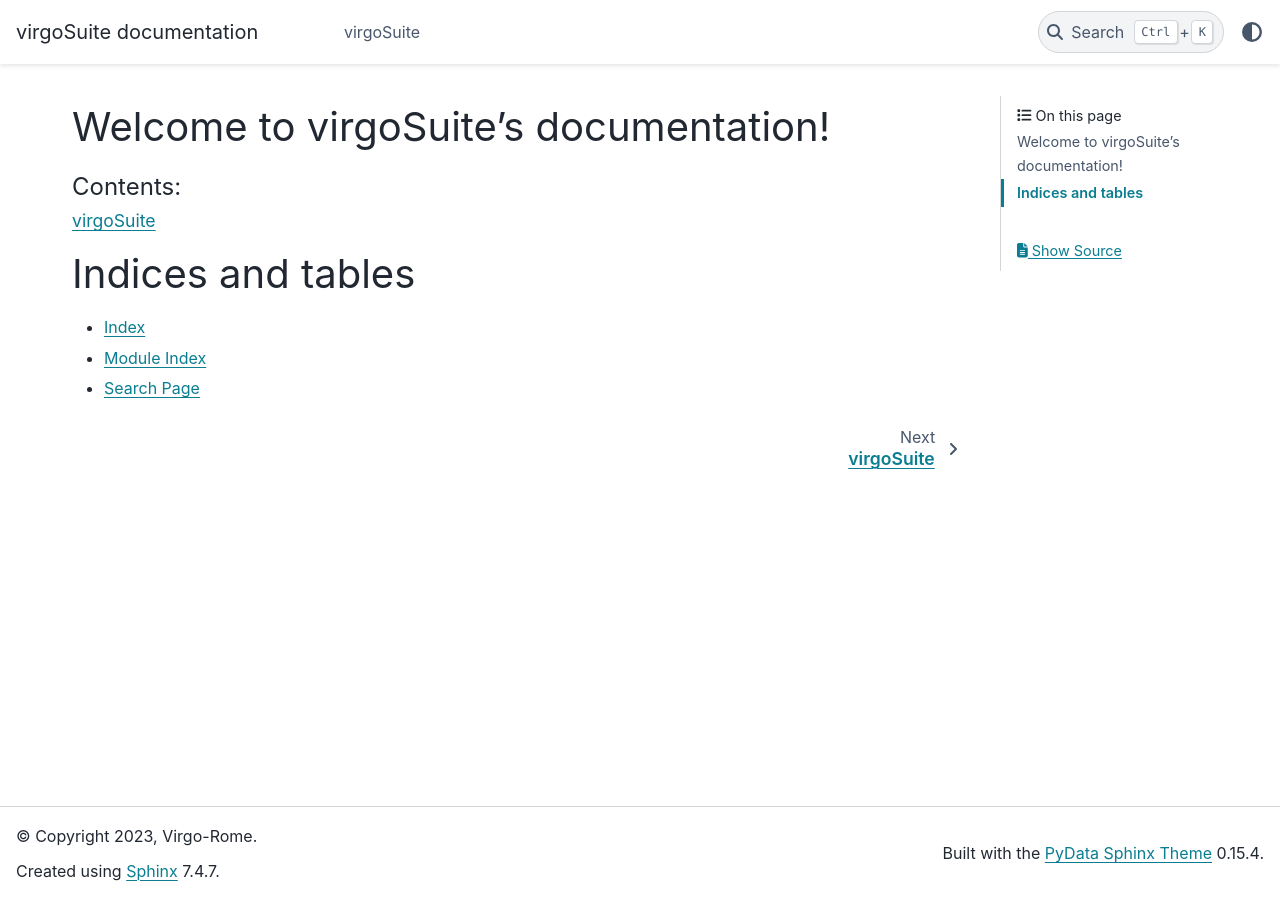
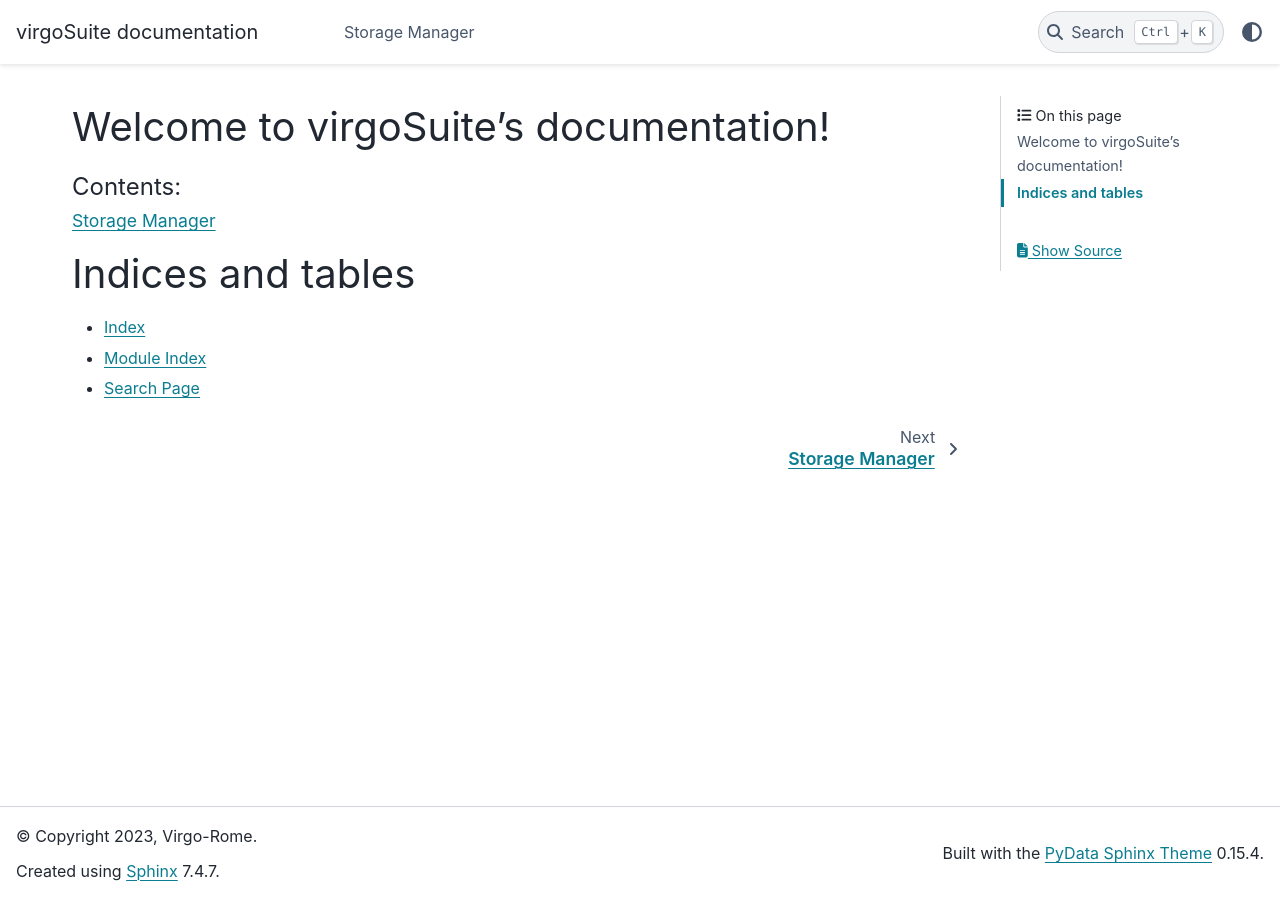
Before and after one commit to VirgoRomeSapienza-UnstableSoftware/Suite, a Sphinx documentation site: the page built from docs/source/index.rst, in a window 1280 px wide. Built offline with Sphinx 7.4.7 and the PyData theme 0.15.4, drawn with Linux system fonts in a browser that asks for light colours.

```diff
--- a/docs/source/virgoSuite/VirgoSuite.rst
+++ b/docs/source/virgoSuite/VirgoSuite.rst
@@ -1,11 +1,11 @@
 .. _virgoSuite:
 
-virgoSuite
-**********
+Storage Manager
+**********************
 
 .. toctree::
    :maxdepth: 1
    :caption: Content
 
-.. automodsumm:: suite
+.. automodsumm:: suite.storage.manager
    :toctree: api
```
